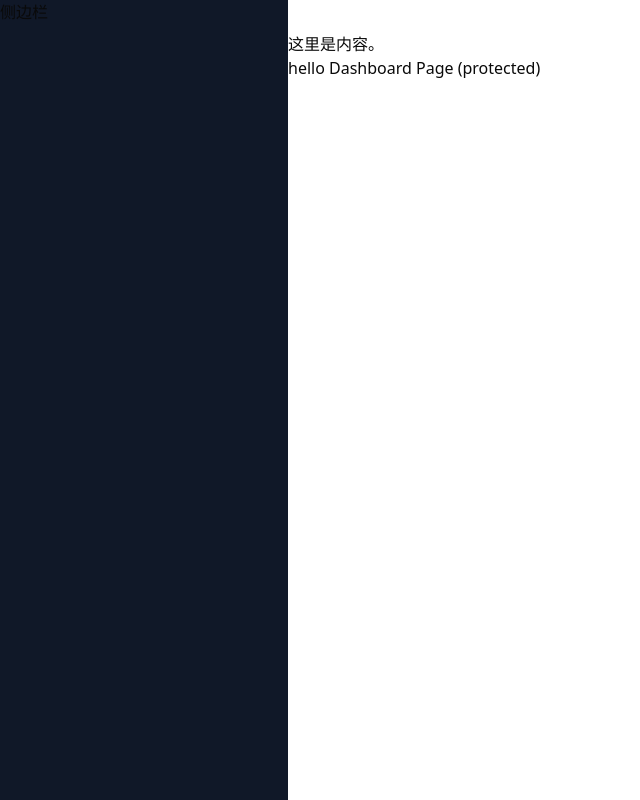
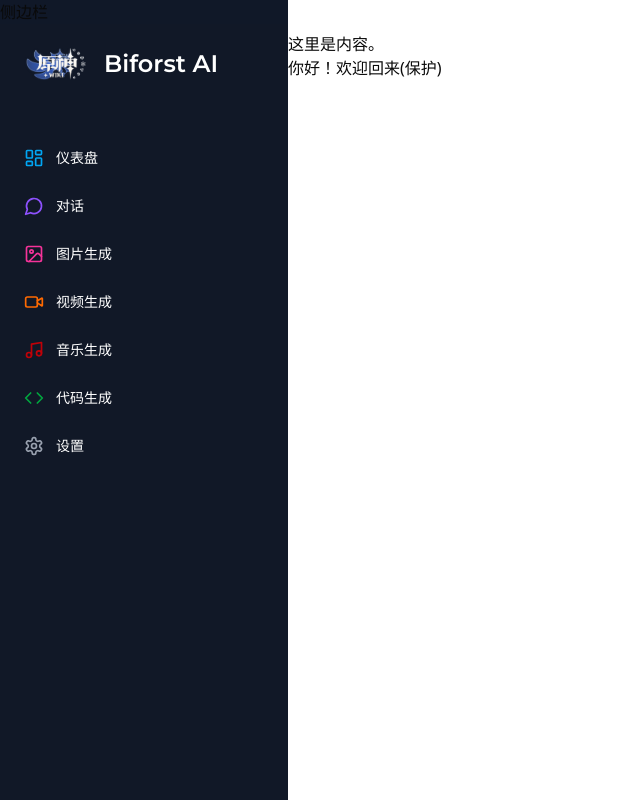
Before and after one commit to Magicalball/Biforst-AI, a Next.js app: page /dashboard in a window 1280 px wide. Shown: the whole page, without its empty margins (0-640 px from the left). Built offline with nearby package versions, Linux system fonts and the light colour scheme.

Commit message:
添加侧边栏和移动端侧边栏组件。

```diff
--- a/app/(routes)/dashboard/page.tsx
+++ b/app/(routes)/dashboard/page.tsx
@@ -1,7 +1,7 @@
 const DashboardPage = () => {
   return (
     <div>
-      <h1>hello Dashboard Page (protected)</h1>
+      <h1>你好！欢迎回来(保护)</h1>
     </div>
   );
 }
--- a/app/(routes)/layout.tsx
+++ b/app/(routes)/layout.tsx
@@ -1,10 +1,12 @@
 import Navbar from "@/components/navbar";
+import Sidebar from "@/components/sidebar";
 
 const DashboardLayout = ({ children }: { children: React.ReactNode }) => {
   return (
     <div className="relative h-full">
       <div className="z-[80] hidden h-full bg-gray-900 md:fixed md:inset-y-0 md:flex md:w-72 md:flex-col">
         <div>侧边栏</div>
+        <Sidebar />
       </div>
       <main className="md:pl-72">
         <Navbar />
--- /dev/null
+++ b/components/mobsidebar.tsx
@@ -0,0 +1,23 @@
+"移动端";
+
+import { Menu } from "lucide-react";
+import { Button } from "@/components/ui/button";
+import { Sheet, SheetContent, SheetTrigger } from "@/components/ui/sheet";
+import Sidebar from "@/components/sidebar";
+
+const MobSidebar = () => {
+  return (
+    <Sheet>
+      <SheetTrigger>
+      <Button variant="ghost" size="icon" className="md:hidden">
+        <Menu />
+      </Button>
+      </SheetTrigger>
+      <SheetContent side="left" className="p-0">
+        <Sidebar />
+      </SheetContent>
+    </Sheet>
+  );
+};
+
+export default MobSidebar;
--- a/components/navbar.tsx
+++ b/components/navbar.tsx
@@ -1,13 +1,10 @@
-import { Button } from "@/components/ui/button";
 import { UserButton } from "@clerk/nextjs";
-import { Menu } from "lucide-react";
+import MobSidebar from "@/components/mobsidebar";
 
 const Navbar = () => {
   return (
     <div className="flex items-center p-4">
-      <Button variant="ghost" size="icon" className="md:hidden">
-        <Menu />
-      </Button>
+      <MobSidebar />
       <div className="flex w-full justify-end">
         <UserButton  afterSwitchSessionUrl="/"/>
       </div>
--- /dev/null
+++ b/components/sidebar.tsx
@@ -0,0 +1,99 @@
+"客户端使用";
+
+import Link from "next/link";
+import Image from "next/image";
+import { Montserrat } from "next/font/google";
+import { cn } from "@/lib/utils";
+import {
+  CodeIcon,
+  ImageIcon,
+  LayoutDashboard,
+  MessageCircle,
+  MusicIcon,
+  SettingsIcon,
+  VideoIcon,
+} from "lucide-react";
+
+const montserrat = Montserrat({
+  weight: "600",
+  subsets: ["latin"],
+});
+
+const routes = [
+  {
+    name: "仪表盘",
+    icon: LayoutDashboard,
+    href: "/dashboard",
+    color: "text-sky-500",
+  },
+  {
+    name: "对话",
+    icon: MessageCircle,
+    href: "/dashboard",
+    color: "text-violet-500",
+  },
+  {
+    name: "图片生成",
+    icon: ImageIcon,
+    href: "/dashboard",
+    color: "text-pink-500",
+  },
+  {
+    name: "视频生成",
+    icon: VideoIcon,
+    href: "/dashboard",
+    color: "text-orange-500",
+  },
+  {
+    name: "音乐生成",
+    icon: MusicIcon,
+    href: "/dashboard",
+    color: "text-red-700",
+  },
+  {
+    name: "代码生成",
+    icon: CodeIcon,
+    href: "/dashboard",
+    color: "text-green-600",
+  },
+  {
+    name: "设置",
+    icon: SettingsIcon,
+    href: "/dashboard",
+    color: "text-gray-400",
+  },
+];
+
+const Sidebar = () => {
+  return (
+    <div className="flex h-full flex-col space-y-4 bg-[#111827] py-4 text-white">
+      <div className="flex-1 px-3 py-2">
+        <Link href="/dashboard" className="mb-14 flex items-center pl-3">
+          <div className="relative mr-4 h-8 w-16">
+            <Image fill={true} alt="Logo" src="/logo.png" />
+          </div>
+          <h1 className={cn("text-2xl font-bold", montserrat.className)}>
+            Biforst AI
+          </h1>
+        </Link>
+        <div className="space-y-1">
+          {routes.map((route) => (
+            <Link
+              href={route.href}
+              key={route.href}
+              className="group flex w-full cursor-pointer justify-start rounded-lg p-3 text-sm font-medium transition-colors duration-200 hover:bg-white/10 hover:text-white"
+            >
+              <div className="flex flex-1 items-center">
+                <route.icon className={cn("mr-3 h-5 w-5", route.color)} />
+                {route.name}
+              </div>
+            </Link>
+          ))}
+        </div>
+      </div>
+    </div>
+  );
+};
+
+export default Sidebar;
+// 侧边栏
--- /dev/null
+++ b/components/ui/sheet.tsx
@@ -0,0 +1,140 @@
+"use client";
+
+import * as React from "react";
+import * as SheetPrimitive from "@radix-ui/react-dialog";
+import { XIcon } from "lucide-react";
+
+import { cn } from "@/lib/utils";
+
+function Sheet({ ...props }: React.ComponentProps<typeof SheetPrimitive.Root>) {
+  return <SheetPrimitive.Root data-slot="sheet" {...props} />;
+}
+
+function SheetTrigger({
+  ...props
+}: React.ComponentProps<typeof SheetPrimitive.Trigger>) {
+  return <SheetPrimitive.Trigger data-slot="sheet-trigger" {...props} />;
+}
+
+function SheetClose({
+  ...props
+}: React.ComponentProps<typeof SheetPrimitive.Close>) {
+  return <SheetPrimitive.Close data-slot="sheet-close" {...props} />;
+}
+
+function SheetPortal({
+  ...props
+}: React.ComponentProps<typeof SheetPrimitive.Portal>) {
+  return <SheetPrimitive.Portal data-slot="sheet-portal" {...props} />;
+}
+
+function SheetOverlay({
+  className,
+  ...props
+}: React.ComponentProps<typeof SheetPrimitive.Overlay>) {
+  return (
+    <SheetPrimitive.Overlay
+      data-slot="sheet-overlay"
+      className={cn(
+        "data-[state=open]:animate-in data-[state=closed]:animate-out data-[state=closed]:fade-out-0 data-[state=open]:fade-in-0 fixed inset-0 z-50 bg-black/50",
+        className,
+      )}
+      {...props}
+    />
+  );
+}
+
+function SheetContent({
+  className,
+  children,
+  side = "right",
+  ...props
+}: React.ComponentProps<typeof SheetPrimitive.Content> & {
+  side?: "top" | "right" | "bottom" | "left";
+}) {
+  return (
+    <SheetPortal>
+      <SheetOverlay />
+      <SheetPrimitive.Content
+        data-slot="sheet-content"
+        className={cn(
+          "bg-background data-[state=open]:animate-in data-[state=closed]:animate-out fixed z-50 flex flex-col gap-4 shadow-lg transition ease-in-out data-[state=closed]:duration-300 data-[state=open]:duration-500",
+          side === "right" &&
+            "data-[state=closed]:slide-out-to-right data-[state=open]:slide-in-from-right inset-y-0 right-0 h-full w-3/4 border-l sm:max-w-sm",
+          side === "left" &&
+            "data-[state=closed]:slide-out-to-left data-[state=open]:slide-in-from-left inset-y-0 left-0 h-full w-3/4 border-r sm:max-w-sm",
+          side === "top" &&
+            "data-[state=closed]:slide-out-to-top data-[state=open]:slide-in-from-top inset-x-0 top-0 h-auto border-b",
+          side === "bottom" &&
+            "data-[state=closed]:slide-out-to-bottom data-[state=open]:slide-in-from-bottom inset-x-0 bottom-0 h-auto border-t",
+          className,
+        )}
+        {...props}
+      >
+        {children}
+        {/* Close button */}
+        <SheetPrimitive.Close className="ring-offset-background focus:ring-ring data-[state=open]:bg-secondary absolute top-4 right-4 rounded-xs text-white opacity-70 transition-opacity hover:opacity-100 focus:ring-2 focus:ring-offset-2 focus:outline-none disabled:pointer-events-none">
+          <XIcon className="size-4" />
+          <span className="sr-only">Close</span>
+        </SheetPrimitive.Close>
+      </SheetPrimitive.Content>
+    </SheetPortal>
+  );
+}
+
+function SheetHeader({ className, ...props }: React.ComponentProps<"div">) {
+  return (
+    <div
+      data-slot="sheet-header"
+      className={cn("flex flex-col gap-1.5 p-4", className)}
+      {...props}
+    />
+  );
+}
+
+function SheetFooter({ className, ...props }: React.ComponentProps<"div">) {
+  return (
+    <div
+      data-slot="sheet-footer"
+      className={cn("mt-auto flex flex-col gap-2 p-4", className)}
+      {...props}
+    />
+  );
+}
+
+function SheetTitle({
+  className,
+  ...props
+}: React.ComponentProps<typeof SheetPrimitive.Title>) {
+  return (
+    <SheetPrimitive.Title
+      data-slot="sheet-title"
+      className={cn("text-foreground font-semibold", className)}
+      {...props}
+    />
+  );
+}
+
+function SheetDescription({
+  className,
+  ...props
+}: React.ComponentProps<typeof SheetPrimitive.Description>) {
+  return (
+    <SheetPrimitive.Description
+      data-slot="sheet-description"
+      className={cn("text-muted-foreground text-sm", className)}
+      {...props}
+    />
+  );
+}
+
+export {
+  Sheet,
+  SheetTrigger,
+  SheetClose,
+  SheetContent,
+  SheetHeader,
+  SheetFooter,
+  SheetTitle,
+  SheetDescription,
+};
--- a/package.json
+++ b/package.json
@@ -10,6 +10,7 @@
   },
   "dependencies": {
     "@clerk/nextjs": "^6.12.5",
+    "@radix-ui/react-dialog": "^1.1.6",
     "@radix-ui/react-slot": "^1.1.2",
     "class-variance-authority": "^0.7.1",
     "clsx": "^2.1.1",
```
Also changed, not shown: public/logo.png (added), 1 other file (tests, documents, lock files or other folders).
